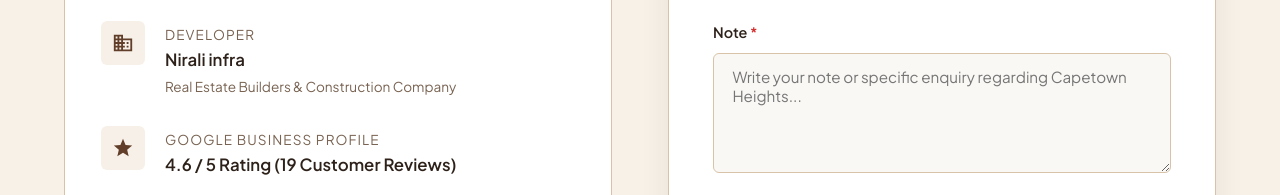
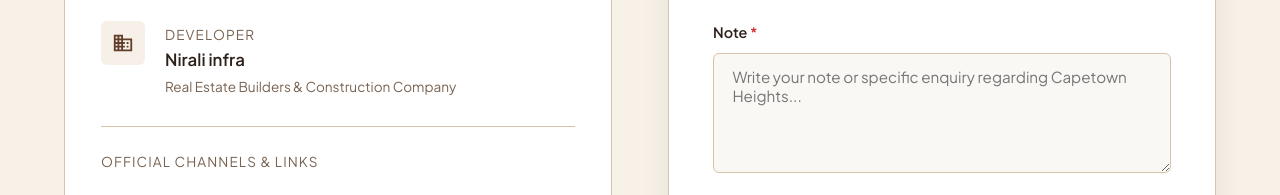
Before and after one commit to aaryavtechnologies-tech/CAPETOWN-HEIGHTS-WEBSITE, a website: page contact.html in a window 1280 px wide. Shown: the part 882-1077 px from the top of the page. Drawn offline with Linux system fonts and the light colour scheme; no server answers; a web font is replaced by a local one.

Commit message:
Remove Google Business Profile rating section from contact page

```diff
--- a/contact.html
+++ b/contact.html
@@ -119,18 +119,6 @@
               </div>
             </div>
 
-            <!-- Rating Summary -->
-            <div class="contact-item">
-              <div class="contact-item-icon">
-                <svg viewBox="0 0 24 24"><path d="M12 17.27L18.18 21l-1.64-7.03L22 9.24l-7.19-.61L12 2 9.19 8.63 2 9.24l5.46 4.73L5.82 21z"/></svg>
-              </div>
-              <div>
-                <span class="contact-item-title">Google Business Profile</span>
-                <div id="projectOfficeRating" class="contact-item-value">
-                  4.6 / 5 Rating (19 Customer Reviews)
-                </div>
-              </div>
-            </div>
 
             <!-- Social Links & External Verification -->
             <div style="border-top: 1px solid var(--border-color); padding-top: 1.5rem; margin-top: 1rem;">
```
